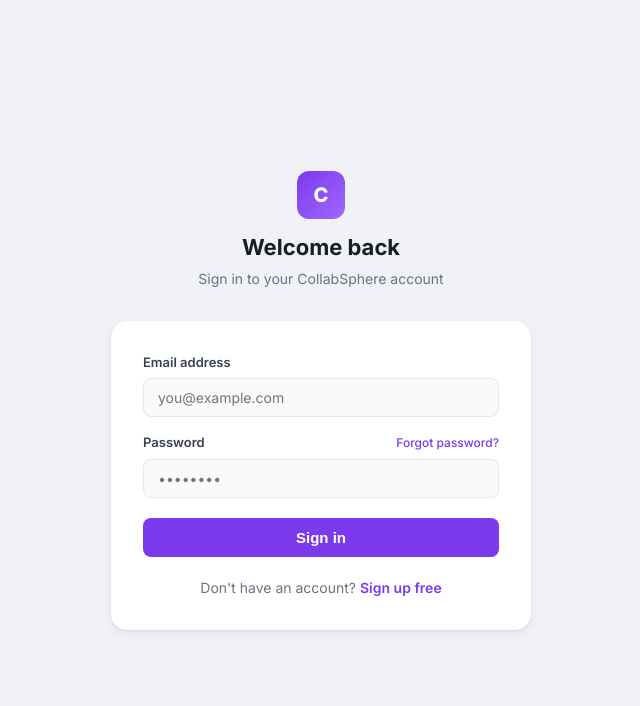
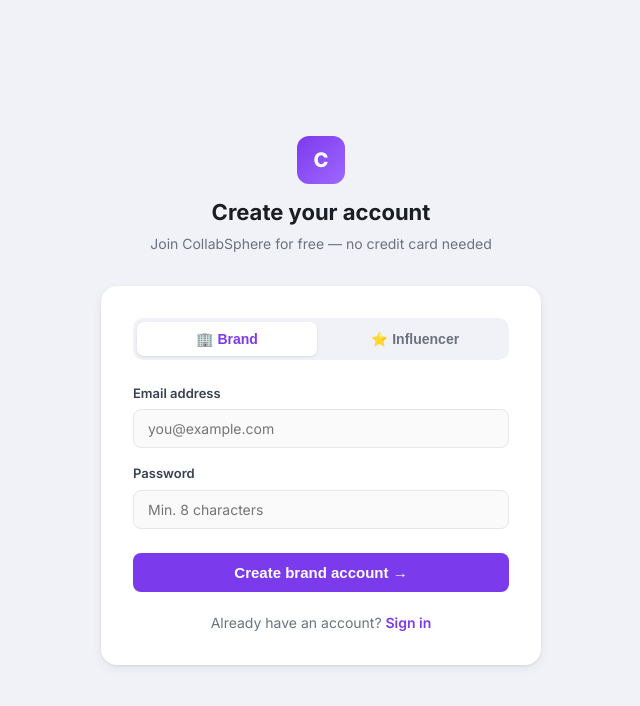
Before and after one commit to MohitDhawan52/collabkaro, a Next.js app: page /auth/register in a window 1280 px wide. Shown: the top 706 px of the page, without its empty margins (319-959 px from the left). Built offline with nearby package versions, Linux system fonts and the light colour scheme; no server answers.

Commit message:
Fix supabase import path and apostrophe syntax error

```diff
--- a/app/auth/login/page.tsx
+++ b/app/auth/login/page.tsx
@@ -3,7 +3,7 @@
 
 import { useState } from 'react'
 import Link from 'next/link'
-import { createClient } from '@/lib/supabase/client'
+import { supabase } from '@/lib/supabase'
 import { useRouter } from 'next/navigation'
 
 export default function LoginPage() {
@@ -17,7 +17,7 @@
     e.preventDefault()
     setLoading(true)
     setError('')
-    const supabase = createClient()
+
     const { error } = await supabase.auth.signInWithPassword({ email, password })
     if (error) {
       setError(error.message)
--- a/app/auth/register/page.tsx
+++ b/app/auth/register/page.tsx
@@ -3,48 +3,70 @@
 
 import { useState } from 'react'
 import Link from 'next/link'
-import { createClient } from '@/lib/supabase/client'
+import { supabase } from '@/lib/supabase'
 import { useRouter } from 'next/navigation'
 
-export default function LoginPage() {
+export default function RegisterPage() {
+  const [role, setRole] = useState<'brand' | 'influencer'>('brand')
   const [email, setEmail] = useState('')
   const [password, setPassword] = useState('')
   const [loading, setLoading] = useState(false)
   const [error, setError] = useState('')
   const router = useRouter()
 
-  const handleLogin = async (e: React.FormEvent) => {
+  const handleRegister = async (e: React.FormEvent) => {
     e.preventDefault()
     setLoading(true)
     setError('')
-    const supabase = createClient()
-    const { error } = await supabase.auth.signInWithPassword({ email, password })
+
+    const { error } = await supabase.auth.signUp({
+      email,
+      password,
+      options: { data: { role } }
+    })
     if (error) {
       setError(error.message)
       setLoading(false)
     } else {
-      router.push('/dashboard/brand')
+      router.push(`/onboarding/${role}`)
     }
   }
 
   return (
     <div style={{ minHeight: '100vh', background: '#f0f2f7', display: 'flex', alignItems: 'center', justifyContent: 'center', padding: 20 }}>
-      <div style={{ width: '100%', maxWidth: 420 }}>
-        {/* Logo */}
+      <div style={{ width: '100%', maxWidth: 440 }}>
         <div style={{ textAlign: 'center', marginBottom: 32 }}>
           <div style={{ width: 48, height: 48, borderRadius: 12, background: 'linear-gradient(135deg, #7c3aed, #9f67ff)', display: 'flex', alignItems: 'center', justifyContent: 'center', margin: '0 auto 12px', color: 'white', fontWeight: 800, fontSize: 20 }}>C</div>
-          <h1 style={{ fontSize: 22, fontWeight: 700, color: '#1a1d23', marginBottom: 4 }}>Welcome back</h1>
-          <p style={{ color: '#6b7280', fontSize: 14 }}>Sign in to your CollabSphere account</p>
+          <h1 style={{ fontSize: 22, fontWeight: 700, color: '#1a1d23', marginBottom: 4 }}>Create your account</h1>
+          <p style={{ color: '#6b7280', fontSize: 14 }}>Join CollabSphere for free — no credit card needed</p>
         </div>
 
-        {/* Card */}
         <div style={{ background: '#ffffff', borderRadius: 16, padding: 32, boxShadow: '0 1px 3px rgba(0,0,0,0.08), 0 4px 12px rgba(0,0,0,0.05)' }}>
+          {/* Role toggle */}
+          <div style={{ display: 'flex', gap: 8, marginBottom: 24, background: '#f0f2f7', borderRadius: 10, padding: 4 }}>
+            {(['brand', 'influencer'] as const).map((r) => (
+              <button
+                key={r}
+                onClick={() => setRole(r)}
+                style={{
+                  flex: 1, padding: '9px', borderRadius: 7, border: 'none', cursor: 'pointer', fontSize: 14, fontWeight: 600,
+                  background: role === r ? '#fff' : 'transparent',
+                  color: role === r ? '#7c3aed' : '#6b7280',
+                  boxShadow: role === r ? '0 1px 3px rgba(0,0,0,0.1)' : 'none',
+                  transition: 'all 0.15s',
+                  textTransform: 'capitalize',
+                }}
+              >{r === 'brand' ? '🏢 Brand' : '⭐ Influencer'}</button>
+            ))}
+          </div>
+
           {error && (
             <div style={{ background: '#fef2f2', border: '1px solid #fecaca', borderRadius: 8, padding: '10px 14px', marginBottom: 20, color: '#dc2626', fontSize: 14 }}>
               {error}
             </div>
           )}
-          <form onSubmit={handleLogin}>
+
+          <form onSubmit={handleRegister}>
             <div style={{ marginBottom: 16 }}>
               <label style={{ display: 'block', fontSize: 13, fontWeight: 600, color: '#374151', marginBottom: 6 }}>Email address</label>
               <input
@@ -53,23 +75,21 @@
                 onChange={e => setEmail(e.target.value)}
                 placeholder="you@example.com"
                 required
-                style={{ width: '100%', padding: '10px 14px', borderRadius: 8, border: '1.5px solid #e5e7eb', fontSize: 14, color: '#1a1d23', outline: 'none', transition: 'border 0.15s', background: '#fafafa' }}
+                style={{ width: '100%', padding: '10px 14px', borderRadius: 8, border: '1.5px solid #e5e7eb', fontSize: 14, color: '#1a1d23', outline: 'none', background: '#fafafa' }}
                 onFocus={e => e.target.style.borderColor = '#7c3aed'}
                 onBlur={e => e.target.style.borderColor = '#e5e7eb'}
               />
             </div>
-            <div style={{ marginBottom: 20 }}>
-              <div style={{ display: 'flex', justifyContent: 'space-between', alignItems: 'center', marginBottom: 6 }}>
-                <label style={{ fontSize: 13, fontWeight: 600, color: '#374151' }}>Password</label>
-                <a href="#" style={{ fontSize: 12, color: '#7c3aed', textDecoration: 'none', fontWeight: 500 }}>Forgot password?</a>
-              </div>
+            <div style={{ marginBottom: 24 }}>
+              <label style={{ display: 'block', fontSize: 13, fontWeight: 600, color: '#374151', marginBottom: 6 }}>Password</label>
               <input
                 type="password"
                 value={password}
                 onChange={e => setPassword(e.target.value)}
-                placeholder="••••••••"
+                placeholder="Min. 8 characters"
                 required
-                style={{ width: '100%', padding: '10px 14px', borderRadius: 8, border: '1.5px solid #e5e7eb', fontSize: 14, color: '#1a1d23', outline: 'none', transition: 'border 0.15s', background: '#fafafa' }}
+                minLength={8}
+                style={{ width: '100%', padding: '10px 14px', borderRadius: 8, border: '1.5px solid #e5e7eb', fontSize: 14, color: '#1a1d23', outline: 'none', background: '#fafafa' }}
                 onFocus={e => e.target.style.borderColor = '#7c3aed'}
                 onBlur={e => e.target.style.borderColor = '#e5e7eb'}
               />
@@ -77,15 +97,15 @@
             <button
               type="submit"
               disabled={loading}
-              style={{ width: '100%', padding: '11px', borderRadius: 8, background: loading ? '#a78bfa' : '#7c3aed', color: 'white', border: 'none', fontSize: 15, fontWeight: 700, cursor: loading ? 'not-allowed' : 'pointer', transition: 'background 0.15s' }}
+              style={{ width: '100%', padding: '11px', borderRadius: 8, background: loading ? '#a78bfa' : '#7c3aed', color: 'white', border: 'none', fontSize: 15, fontWeight: 700, cursor: loading ? 'not-allowed' : 'pointer' }}
             >
-              {loading ? 'Signing in…' : 'Sign in'}
+              {loading ? 'Creating account…' : `Create ${role} account →`}
             </button>
           </form>
 
           <div style={{ textAlign: 'center', marginTop: 20, fontSize: 14, color: '#6b7280' }}>
-            Don't have an account?{' '}
-            <Link href="/auth/register" style={{ color: '#7c3aed', fontWeight: 600, textDecoration: 'none' }}>Sign up free</Link>
+            Already have an account?{' '}
+            <Link href="/auth/login" style={{ color: '#7c3aed', fontWeight: 600, textDecoration: 'none' }}>Sign in</Link>
           </div>
         </div>
       </div>
--- a/app/dashboard/brand/page.tsx
+++ b/app/dashboard/brand/page.tsx
@@ -3,7 +3,7 @@
 
 import { useState, useEffect } from 'react'
 import Link from 'next/link'
-import { createClient } from '@/lib/supabase/client'
+import { supabase } from '@/lib/supabase'
 import { useRouter } from 'next/navigation'
 
 const NAV_ITEMS = [
@@ -19,7 +19,7 @@
   const router = useRouter()
 
   useEffect(() => {
-    const supabase = createClient()
+
     supabase.auth.getUser().then(({ data }) => {
       if (!data.user) router.push('/auth/login')
       else setUser(data.user)
--- a/app/dashboard/influencer/page.tsx
+++ b/app/dashboard/influencer/page.tsx
@@ -3,7 +3,7 @@
 
 import { useState, useEffect } from 'react'
 import Link from 'next/link'
-import { createClient } from '@/lib/supabase/client'
+import { supabase } from '@/lib/supabase'
 import { useRouter } from 'next/navigation'
 
 const NAV_ITEMS = [
@@ -18,7 +18,7 @@
   const router = useRouter()
 
   useEffect(() => {
-    const supabase = createClient()
+
     supabase.auth.getUser().then(({ data }) => {
       if (!data.user) router.push('/auth/login')
       else setUser(data.user)
--- a/app/page.tsx
+++ b/app/page.tsx
@@ -31,7 +31,7 @@
 
   const testimonials = [
     { name: 'Priya Sharma', role: 'Beauty Influencer, 280K followers', text: 'CollabSphere cut my deal-closing time from 2 weeks to 2 days. The payment protection alone is worth it.', avatar: 'PS', color: 'avatar-a' },
-    { name: 'Rohan Mehta', role: 'Co-founder, Aura Skincare', text: 'Found 8 perfect influencers in a single afternoon. The analytics dashboard shows exactly what's working.', avatar: 'RM', color: 'avatar-b' },
+    { name: 'Rohan Mehta', role: 'Co-founder, Aura Skincare', text: 'Found 8 perfect influencers in a single afternoon. The analytics dashboard shows exactly what is working.', avatar: 'RM', color: 'avatar-b' },
     { name: 'Ananya Kapoor', role: 'Lifestyle Creator, 510K followers', text: 'Finally a platform that actually protects creators. Payments on time, every time.', avatar: 'AK', color: 'avatar-c' },
   ]
 
```
